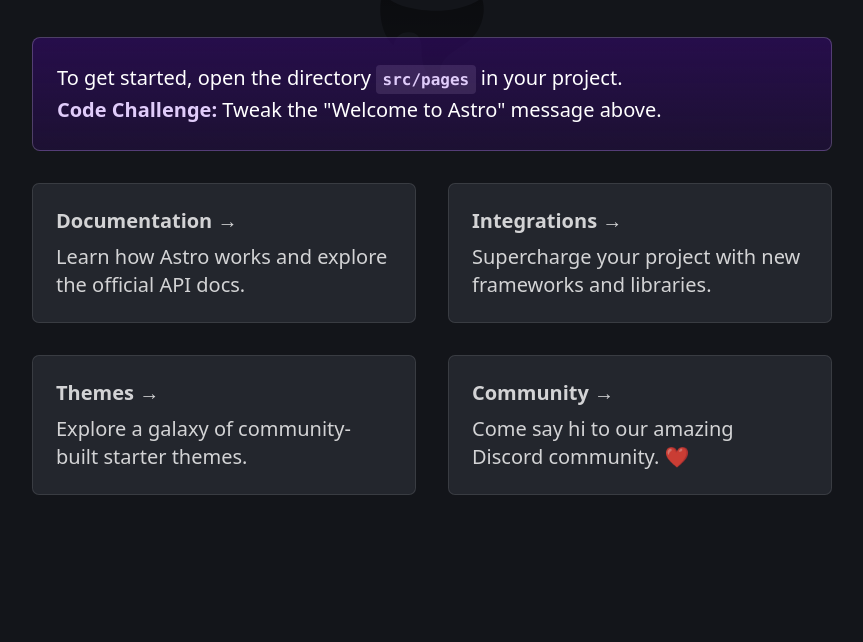
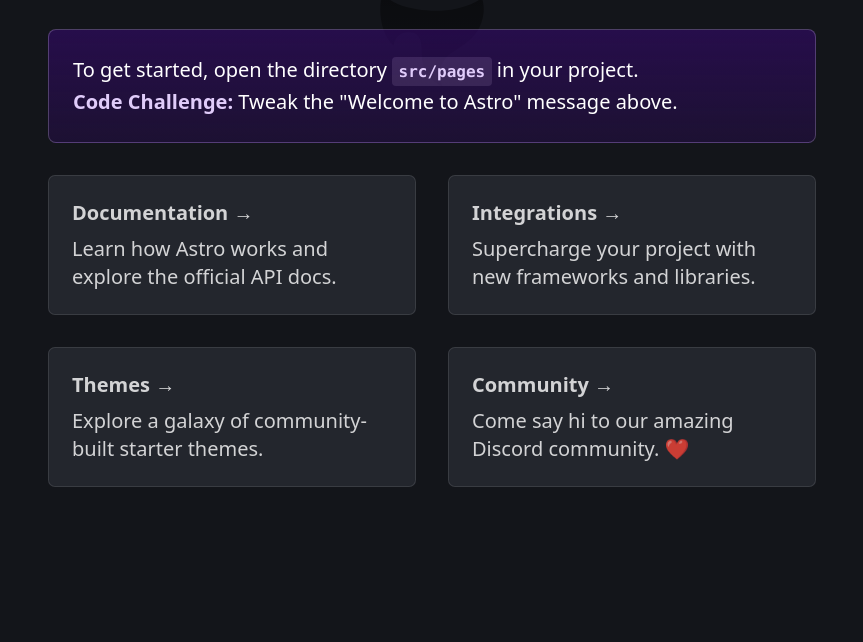
Before and after one commit to Rangeraluffy/am_crm, an Astro site: page / in a window 1280 px wide. Shown: the part 158-800 px from the top of the page, without its empty margins (208-1071 px from the left). Built offline with nearby package versions, Linux system fonts and the light colour scheme; Astro itself is replaced by a stand-in of ours.

Commit message:
Add scss to project

```diff
--- a/package.json
+++ b/package.json
@@ -14,6 +14,7 @@
   },
   "devDependencies": {
     "prettier": "^3.2.5",
-    "prettier-plugin-astro": "^0.13.0"
+    "prettier-plugin-astro": "^0.13.0",
+    "sass": "^1.71.1"
   }
 }
--- a/src/pages/index.astro
+++ b/src/pages/index.astro
@@ -1,6 +1,7 @@
 ---
 import Layout from '../layouts/Layout.astro';
 import Card from '../components/Card.astro';
+import '../styles/base.scss';
 ---
 
 <Layout title="Welcome to Astro.">
--- /dev/null
+++ b/src/styles/base.scss
@@ -0,0 +1,16 @@
+* {
+    box-sizing: border-box;
+    -webkit-text-size-adjust: 100%;
+}
+
+body {
+    margin: 0px;
+    font-size: 16px;
+    line-height: 1.2;
+    color: #000000;
+    // background: #F5F5F5;
+    overflow-x: hidden;
+    width: 100%;
+    font-display: block;
+    counter-reset: tunnel;
+}
```
Also changed, not shown: 1 other file.
